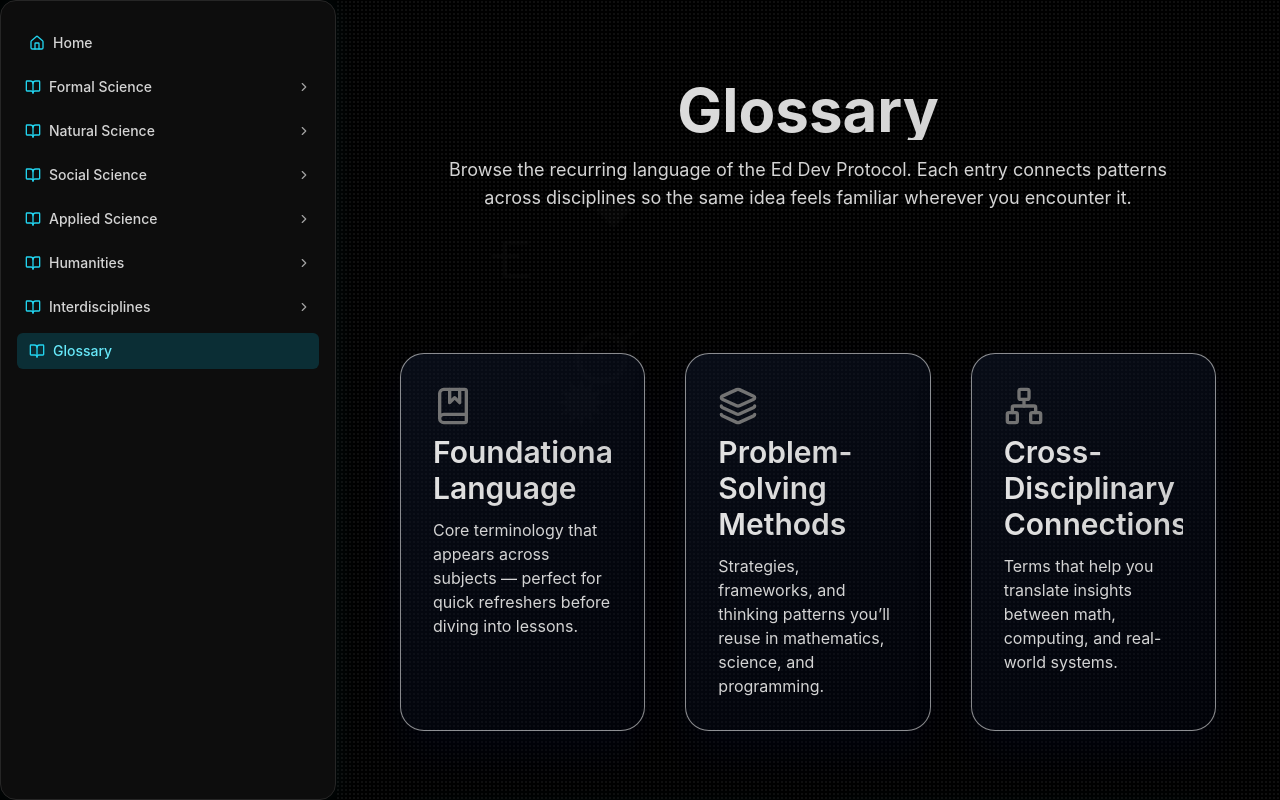
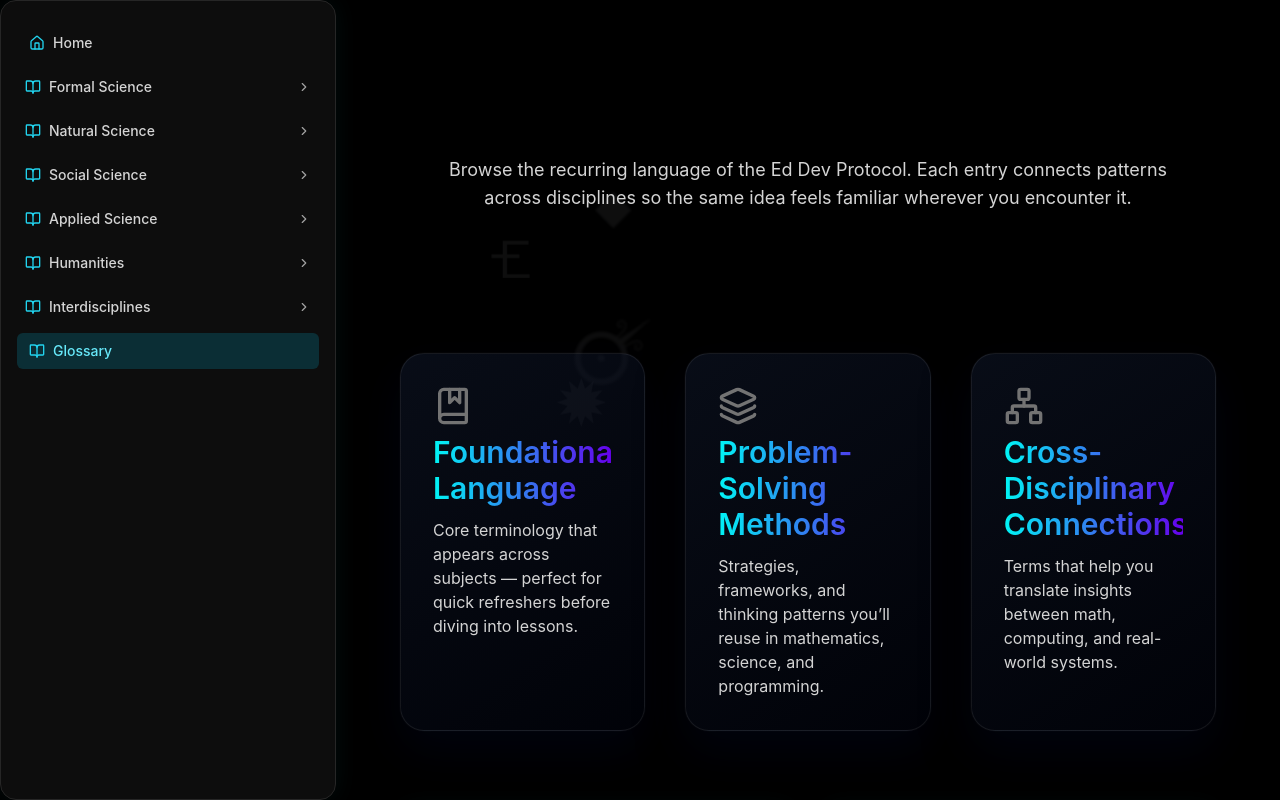
Before and after one commit to nickf723/ed-dev, a Next.js app: page /glossary in a window 1280 px wide. Shown: the top 800 px of the page. Built offline with nearby package versions, Linux system fonts and the light colour scheme.

Commit message:
codex style

```diff
--- a/app/formal-science/page.tsx
+++ b/app/formal-science/page.tsx
@@ -37,12 +37,14 @@ export default function FormalSciencePage() {
       desc: "The study of quantity, structure, space, and change.",
       href: "/formal-science/mathematics",
       Icon: Calculator,
+      className: "theme-math"
     },
     {
       title: "Logic",
       desc: "The study of reasoning, inference, and validity.",
       href: "/formal-science/logic",
       Icon: BrainCircuit,
+      className: "theme-logic"
     },
     {
       title: "Systems Science",
@@ -71,7 +73,7 @@ export default function FormalSciencePage() {
   ];
 
   return (
-    <main className="topic-page theme-math lg:px-16">
+    <main className="topic-page theme-formal-science lg:px-16">
       <FloatingSymbols symbols={formalScienceSymbols} />
       <PageHeader
         eyebrow="Discipline Overview"
@@ -86,6 +88,7 @@ export default function FormalSciencePage() {
             title={branch.title}
             desc={branch.desc}
             Icon={branch.Icon}
+            className={branch.className}
           />
         ))}
       </section>
--- a/app/page.tsx
+++ b/app/page.tsx
@@ -18,7 +18,7 @@ export default function Home() {
       desc: "Study of abstract systems and logic.",
       href: "/formal-science",
       Icon: Calculator,
-      className: "card-theme-formal-science"
+      className: "theme-formal-science"
     }
   ,
     {
@@ -26,42 +26,42 @@ export default function Home() {
       desc: "Study of the physical world.",
       href: "/natural-science",
       Icon: FlaskConical,
-      className: "card-theme-natural-science"
+      className: "theme-natural-science"
     },
     {
       title: "Social Sciences",
       desc: "Study of societies and relationships.",
       href: "/social-science",
       Icon: Users,
-      className: "card-theme-social-science"
+      className: "theme-social-science"
     },
     {
       title: "Applied Sciences",
       desc: "Study of practical applications.",
       href: "/applied-science",
       Icon: Building,
-      className: "card-theme-applied-science"
+      className: "theme-applied-science"
     },
     {
       title: "Humanities",
       desc: "Study of human culture and expression.",
       href: "/humanities",
       Icon: Palette,
-      className: "card-theme-humanities"
+      className: "theme-humanities"
     },
     {
       title: "Interdisciplines",
       desc: "Connecting fields of study.",
       href: "/interdisciplines",
       Icon: GitMerge,
-      className: "card-theme-interdisciplines"
+      className: "theme-interdisciplines"
     },
     {
       title: "Glossary",
       desc: "Definitions and key terms.",
       href: "/glossary",
       Icon: BookOpen,
-      className: "card-theme-glossary"
+      className: "theme-glossary"
     },
   ];
 
--- a/app/themes.css
+++ b/app/themes.css
@@ -22,75 +22,69 @@
       radial-gradient(circle at 0% 88%, #a200ffaf, transparent 40%);
   }
 
-  .card-theme-formal-science {
+  .theme-formal-science, .card-theme-formal-science {
+    --card-gradient-start: rgb(255, 0, 0);
+    --card-gradient-end: rgb(221, 217, 2);
+    --card-icon-hover: rgb(255, 0, 0);
+    --card-underline: rgb(223, 0, 0);;
+    background:
+      radial-gradient( circle at 0% 0%, #ff00008f, transparent 50%),
+      radial-gradient( circle at 100% 100%, #ffc4008f, transparent 50%),
+  }
+
+  .theme-natural-science, .card-theme-natural-science {
+    --card-gradient-start: #00ff2aff;
+    --card-gradient-end: #02ddddff;
+    --card-icon-hover: #00ff5eff;
+    --card-underline: #00df52ff;
+  }
+
+  .theme-social-science, .card-theme-social-science {
+    --card-gradient-start: #1519ffff;
+    --card-gradient-end: #5b04e7ff;
+    --card-icon-hover: #00c;
+    --card-underline: #2e0bf5c2;
+  }
+
+  .theme-applied-science, .card-theme-applied-science {
+    --card-gradient-start: rgb(162, 0, 255);
+    --card-gradient-end: #ff0055ff;
+    --card-icon-hover: #ff00aaff;
+    --card-underline: #ff0066c2;
+  }
+
+  .theme-humanities, .card-theme-humanities {
+    --card-gradient-start: #fffb00ff;
+    --card-gradient-end: rgb(82, 255, 2);
+    --card-icon-hover: #e7eb00ff;
+    --card-underline: #fcf700bb;
+  }
+
+  .theme-interdisciplines, .card-theme-interdisciplines {
+    --card-gradient-start: rgb(216, 122, 0);
+    --card-gradient-end: rgb(200, 214, 0);
+    --card-icon-hover: rgb(247, 202, 4);
+    --card-underline: rgb(255, 196, 0);
+  }
+
+  .theme-math, .card-theme-math {
     --card-gradient-start: #ff0000;
     --card-gradient-end: #ff0037;
     --card-icon-hover: #ff0000;
     --card-underline: #ff0000af;
   }
 
-  .card-theme-natural-science {
-    --card-gradient-start: #00ff2aff;
-    --card-gradient-end: #02ddddff;
-    --card-icon-hover: #00ff5eff;
-    --card-underline: #00df52ff;
+  .theme-logic, .card-theme-logic {
+    --card-gradient-start: #00aaff;
+    --card-gradient-end: #0077cc;
+    --card-icon-hover: #00aaff;
+    --card-underline: #00aaffc2;
   }
 
-  .card-theme-social-science {
-    --card-gradient-start: #1519ffff;
-    --card-gradient-end: #5b04e7ff;
-    --card-icon-hover: #00c;
-    --card-underline: #2e0bf5c2;
-  }
-
-  .card-theme-applied-science {
-    --card-gradient-start: #ff8c00ff;
-    --card-gradient-end: #ff0055ff;
-    --card-icon-hover: #ff00aaff;
-    --card-underline: #ff0066c2;
-  }
-
-  .card-theme-humanities {
-    --card-gradient-start: #fffb00ff;
-    --card-gradient-end: #9eff02ff;
-    --card-icon-hover: #e7eb00ff;
-    --card-underline: #fcf700bb;
-  }
-
-  .card-theme-interdisciplines {
-    --card-gradient-start: #a0a0a0ff;
-    --card-gradient-end: #2c2c2cff;
-    --card-icon-hover: #bbbbbbff;
-    --card-underline: #202020ff;
-  }
-
-  .theme-math {
-    --color-text-title: #ff0000;
-    --color-text-header: #ffd900;
-    --topic-symbol-color: rgba(253, 253, 253, 0.096);
-    --topic-surface-border: rgba(249, 115, 22, 0.28);
-    --topic-card-shadow: rgba(249, 115, 22, 0.23);
-    --topic-card-sheen: rgba(244, 114, 182, 0.22);
-    --topic-blob-1: rgba(236, 72, 153, 0.36);
-    --topic-blob-2: rgba(249, 115, 22, 0.3);
-  }
-
-  .theme-logic {
-  --color-text-title: #00aaff; /* Some blue */
-  --color-text-header: #0077cc; /* A darker blue */
-  --topic-symbol-color: rgba(0, 170, 255, 0.22);
-  --topic-surface: rgba(14, 30, 44, 0.65);
-  --topic-surface-border: rgba(0, 150, 255, 0.28);
-  --topic-card-shadow: rgba(0, 150, 255, 0.23);
-  --topic-card-sheen: rgba(0, 170, 255, 0.22);
-}
-
-  .theme-glossary {
-    --color-text-title: #e2e2e2;
-    --color-text-header: #cecece;
-    --topic-symbol-color: rgba(255, 255, 255, 0.315);
-    --topic-surface-border: rgba(255, 255, 255, 0.534);
-    --topic-card-shadow: rgb(168, 168, 168);
-    --topic-card-sheen: rgb(7, 7, 7);
+  .theme-glossary, .card-theme-glossary {
+    --card-gradient-start: #00f5f5;
+    --card-gradient-end: #6600ec;
+    --card-icon-hover: #00ffff;
+    --card-underline: #00f7ff;
   }
 }
--- a/components/TopicCard.tsx
+++ b/components/TopicCard.tsx
@@ -21,7 +21,7 @@ export default function TopicCard({
   desc,
   Icon,
   style,
-  className = ""
+  className = "",
 }: TopicCardProps) {
   const cardRef = useRef<HTMLAnchorElement>(null);
 
@@ -58,10 +58,6 @@ export default function TopicCard({
   }, []);
   //Palette
   const cardStyles = {
-    "--card-gradient-start": "var(--color-text-title)",
-    "--card-gradient-end": "var(--color-text-header)",
-    "--card-icon-hover": "var(--color-text-icon)",
-    "--card-underline": "var(--color-text-header)",
     ...style,
   } as React.CSSProperties;
 
@@ -70,7 +66,7 @@ export default function TopicCard({
     <Link
       ref={cardRef}
       href={href}
-      className="topic-card tilt group card-accent ${className}"
+      className={`topic-card tilt group card-accent ${className}`}
       style={cardStyles} >
       {/* Background Glow */}
       <div
```
